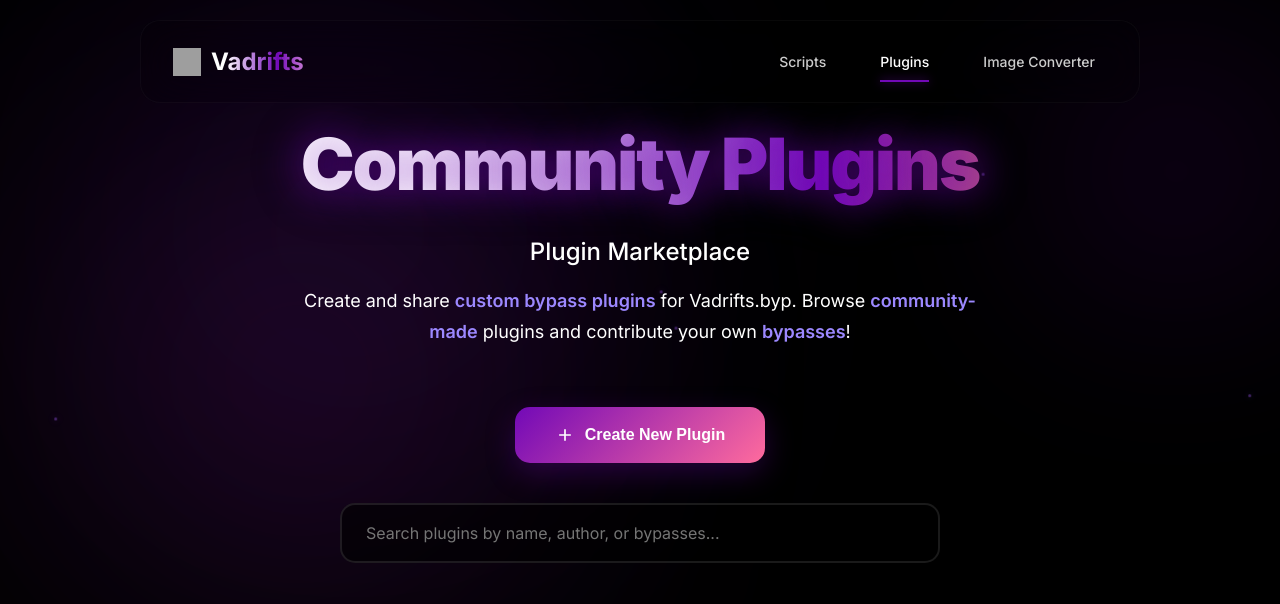
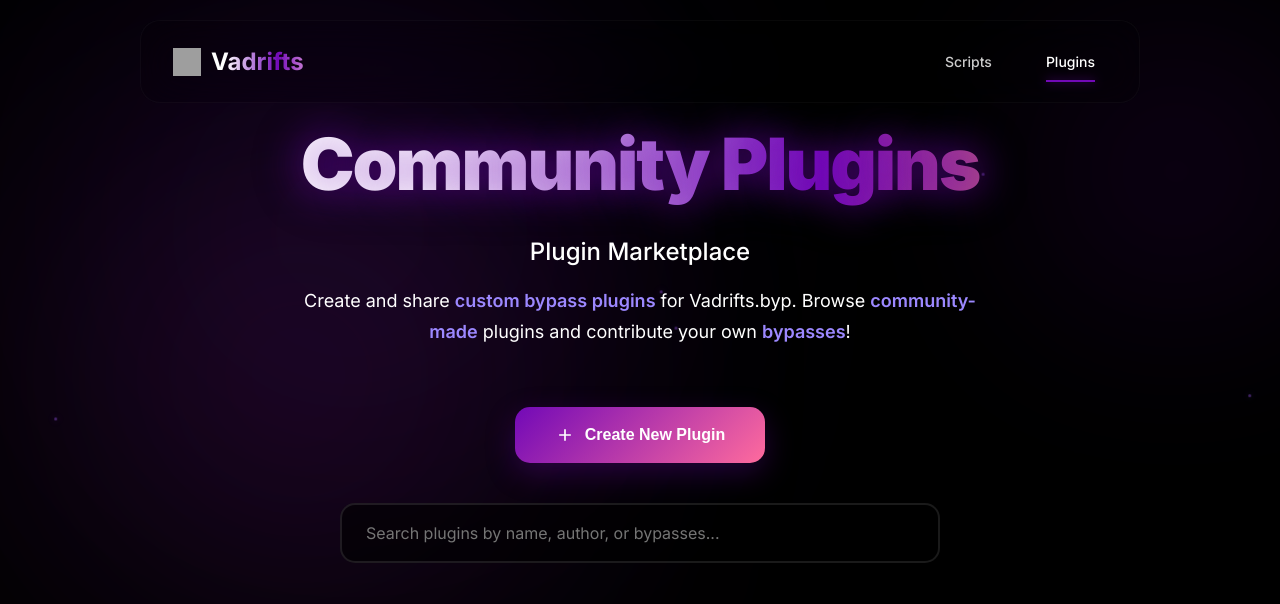
Before and after one commit to vqmpjayZ/Vadrifts, a Flask app: page /plugins in a window 1280 px wide. Shown: the top 604 px of the page. Run offline with Flask 3, Linux system fonts and the light colour scheme; data that the repository does not hold is empty; parts of the project's set-up code (start-up, migrations or seed data) failed here and were passed over; some libraries are stand-ins or nearby versions; grey boxes are pictures that could not be loaded.

Commit message:
Update plugins.html

```diff
--- a/templates/plugins.html
+++ b/templates/plugins.html
@@ -1194,7 +1194,6 @@
       <div class="nav-links">
         <a href="/scripts" class="nav-link">Scripts</a>
         <a href="/plugins" class="nav-link active">Plugins</a>
-        <a href="/converter" class="nav-link">Image Converter</a>
       </div>
     </div>
   </nav>
```
